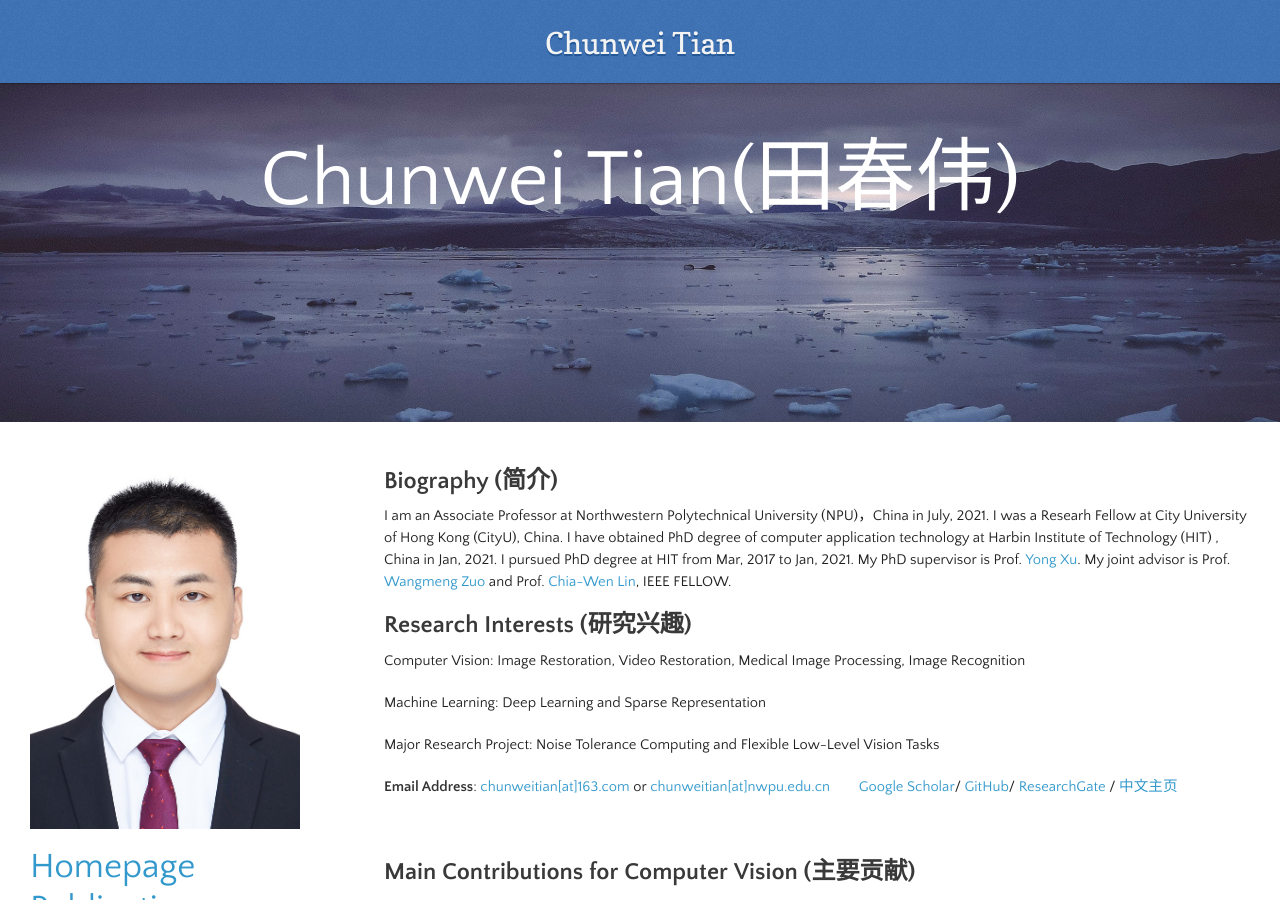
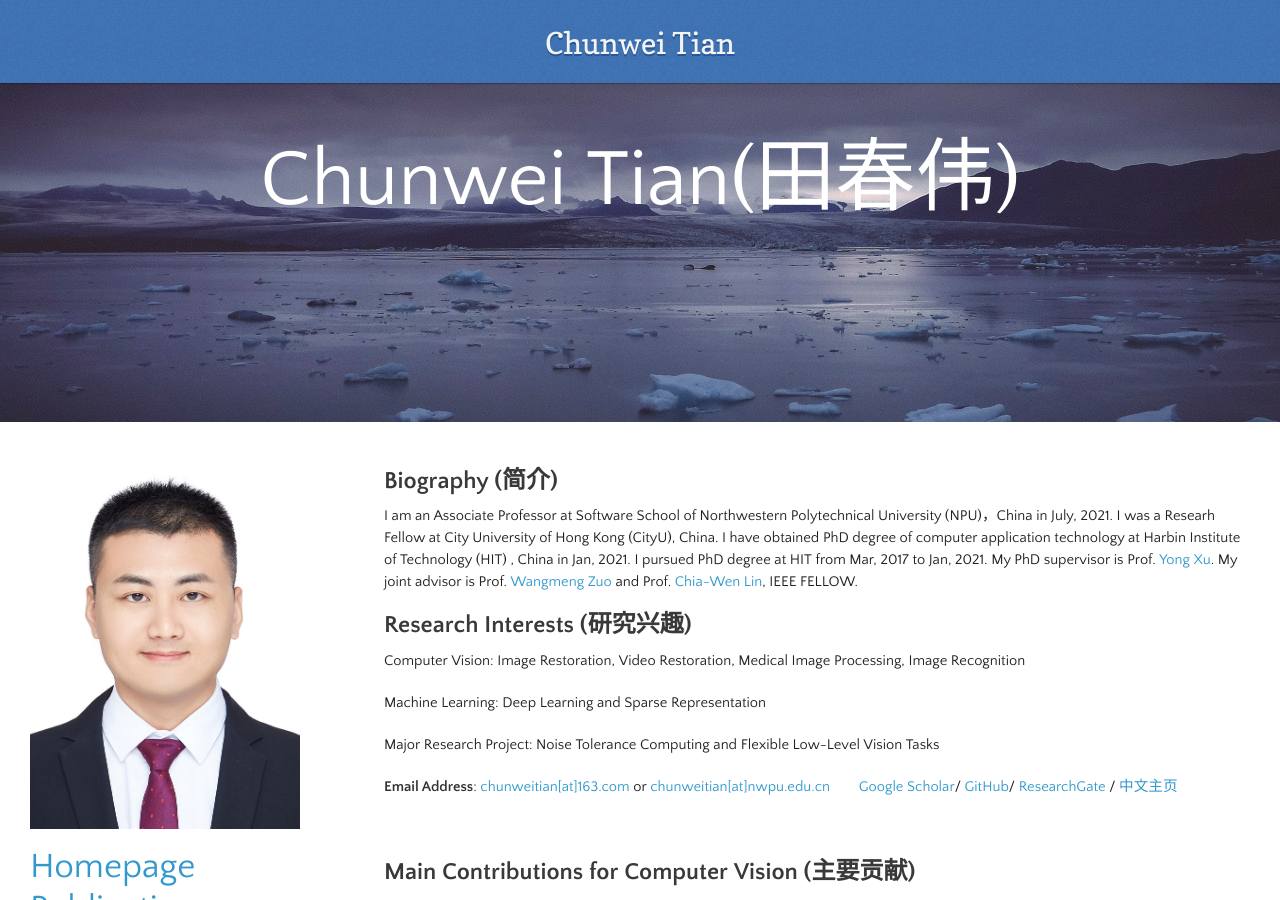
Before and after one commit to hellloxiaotian/hellloxiaotian.github.io, a Jekyll site: the page built from index.md, in a window 1280 px wide and 900 px high. Built offline with Jekyll 4.4.1, drawn with Linux system fonts in a browser that asks for light colours; nearby versions of some CDN libraries; our own code applies the rules of GitHub Pages for plain Markdown files; the repository's description, which GitHub fills in, is left out.

Commit message:
Update index.md

```diff
--- a/index.md
+++ b/index.md
@@ -1,6 +1,6 @@
 ## Biography (简介)
 
-I am an Associate Professor at Northwestern Polytechnical University (NPU)，China in July, 2021. I was a Researh Fellow at City University of Hong Kong (CityU), China. I  have obtained PhD degree of computer application technology at Harbin Institute of Technology (HIT) , China in Jan, 2021. I pursued PhD degree at HIT from Mar, 2017 to Jan, 2021.  My PhD supervisor is Prof. [Yong Xu](http://www.google.com/url?q=http%3A%2F%2Fwww.yongxu.org%2Fdefault.html&sa=D&sntz=1&usg=AFQjCNFLERhW1jiKlkb2lTtmuiBC62QeaA).   My joint advisor is Prof. [Wangmeng Zuo](http://www.google.com/url?q=http%3A%2F%2Fhomepage.hit.edu.cn%2Fwangmengzuo&sa=D&sntz=1&usg=AFQjCNGQaE8hhMX2VCb3rqbNohhgCVe1HA) and  Prof. [Chia-Wen Lin](https://www.google.com/url?q=https%3A%2F%2Fwww.ee.nthu.edu.tw%2Fcwlin%2F&sa=D&sntz=1&usg=AFQjCNElbF2cUwFl9pKODT1zwVKgzigBYA), IEEE FELLOW.
+I am an Associate Professor at Software School of Northwestern Polytechnical University (NPU)，China in July, 2021. I was a Researh Fellow at City University of Hong Kong (CityU), China. I  have obtained PhD degree of computer application technology at Harbin Institute of Technology (HIT) , China in Jan, 2021. I pursued PhD degree at HIT from Mar, 2017 to Jan, 2021.  My PhD supervisor is Prof. [Yong Xu](http://www.google.com/url?q=http%3A%2F%2Fwww.yongxu.org%2Fdefault.html&sa=D&sntz=1&usg=AFQjCNFLERhW1jiKlkb2lTtmuiBC62QeaA).   My joint advisor is Prof. [Wangmeng Zuo](http://www.google.com/url?q=http%3A%2F%2Fhomepage.hit.edu.cn%2Fwangmengzuo&sa=D&sntz=1&usg=AFQjCNGQaE8hhMX2VCb3rqbNohhgCVe1HA) and  Prof. [Chia-Wen Lin](https://www.google.com/url?q=https%3A%2F%2Fwww.ee.nthu.edu.tw%2Fcwlin%2F&sa=D&sntz=1&usg=AFQjCNElbF2cUwFl9pKODT1zwVKgzigBYA), IEEE FELLOW.
 
 ## Research Interests (研究兴趣)
 
```
